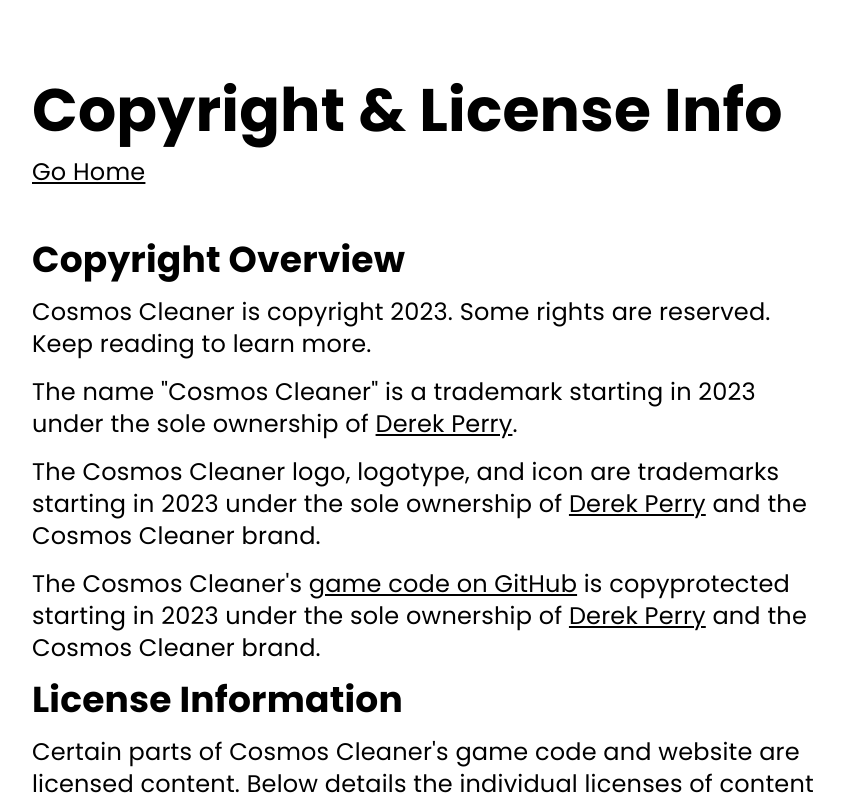
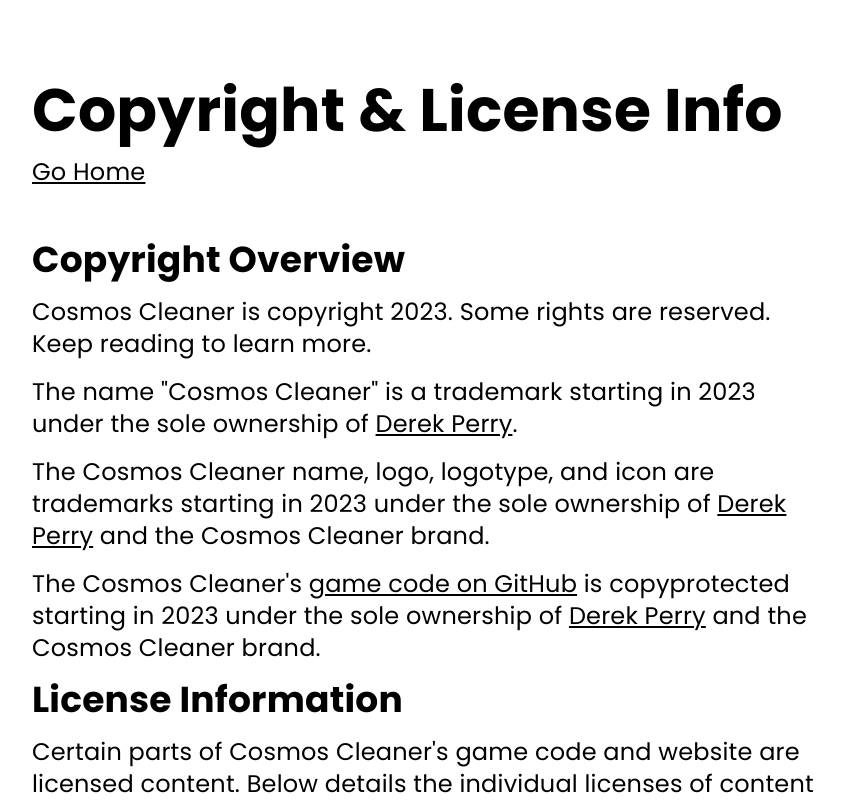
Before and after one commit to derek-perry/cosmoscleaner.com, a Next.js app: page /copyright in a window 1280 px wide. Shown: the top 800 px of the page, without its empty margins (208-1052 px from the left). Built offline with nearby package versions, Linux system fonts and the light colour scheme; no server answers.

Commit message:
Add Name to Copyright Page
Added statement of copyright protection for the name "Cosmos Cleaner" to the copyright page.

```diff
--- a/pages/copyright.tsx
+++ b/pages/copyright.tsx
@@ -22,7 +22,7 @@ const copyrightPage: NextPage = () => {
               <h2 id="copyrights" className="text-4xl font-bold">Copyright Overview</h2>
               <p className="my-4 text-2xl">Cosmos Cleaner is copyright 2023. Some rights are reserved. Keep reading to learn more.</p>
               <p className="my-4 text-2xl">The name "Cosmos Cleaner" is a trademark starting in 2023 under the sole ownership of <LinkExternal href="https://dp.design" title="Go to Derek Perry's Website at dp.design">Derek Perry</LinkExternal>.</p>
-              <p className="my-4 text-2xl">The Cosmos Cleaner logo, logotype, and icon are trademarks starting in 2023 under the sole ownership of <LinkExternal href="https://dp.design" title="Go to Derek Perry's Website at dp.design">Derek Perry</LinkExternal> and the Cosmos Cleaner brand.</p>
+              <p className="my-4 text-2xl">The Cosmos Cleaner name, logo, logotype, and icon are trademarks starting in 2023 under the sole ownership of <LinkExternal href="https://dp.design" title="Go to Derek Perry's Website at dp.design">Derek Perry</LinkExternal> and the Cosmos Cleaner brand.</p>
               <p className="my-4 text-2xl">The Cosmos Cleaner's <LinkExternal href="https://github.com/derek-perry/CosmosCleaner" title="View Cosmos Cleaner by Derek Perry on GitHub">game code on GitHub</LinkExternal> is copyprotected starting in 2023 under the sole ownership of <LinkExternal href="https://dp.design" title="Go to Derek Perry's Website at dp.design">Derek Perry</LinkExternal> and the Cosmos Cleaner brand.</p>
 
 
```
